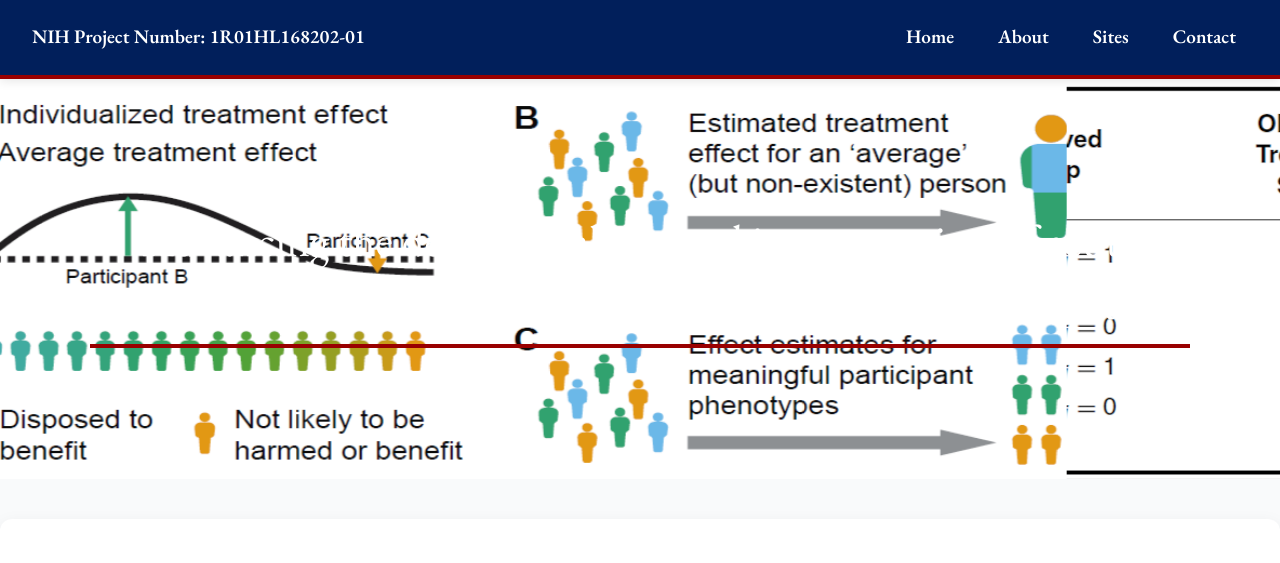
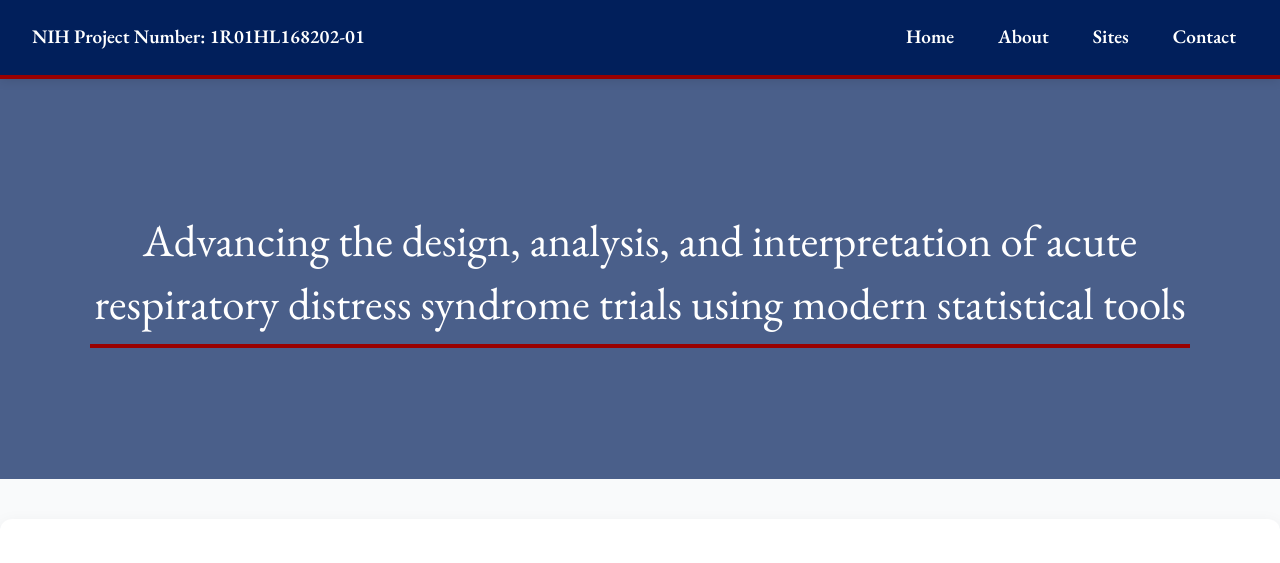
Before and after one commit to harhay-lab/ARDS_Methods_R01, a plain HTML site: page index.html in a window 1280 px wide. Shown: the top 563 px of the page. Drawn offline with nearby package versions, Linux system fonts and the light colour scheme.

Commit message:
background

```diff
--- a/index.html
+++ b/index.html
@@ -20,6 +20,7 @@
     </header>
 
     <section id="home" class="hero">
+        <div class="overlay"></div>
         <div class="slideshow">
           <img src="background1.png" alt="Background 1" />
           <img src="background2.png" alt="Background 2" />
--- a/style.css
+++ b/style.css
@@ -82,6 +82,18 @@ nav a:hover {
   color: white;
 }
 
+/* Blue overlay layer */
+.hero .overlay {
+  position: absolute;
+  top: 0;
+  left: 0;
+  width: 100%;
+  height: 100%;
+  background: rgba(1, 31, 91, 0.7); /* blue overlay with 70% opacity */
+  z-index: 0;
+  pointer-events: none;
+}
+
 .slideshow {
   position: absolute;
   top: 0;
@@ -90,7 +102,7 @@ nav a:hover {
   width: 200%; /* double width for looping */
   height: 100%;
   animation: scroll 30s linear infinite;
-  z-index: 0;
+  z-index: -1; /* behind overlay */
   pointer-events: none;
 }
 
```
